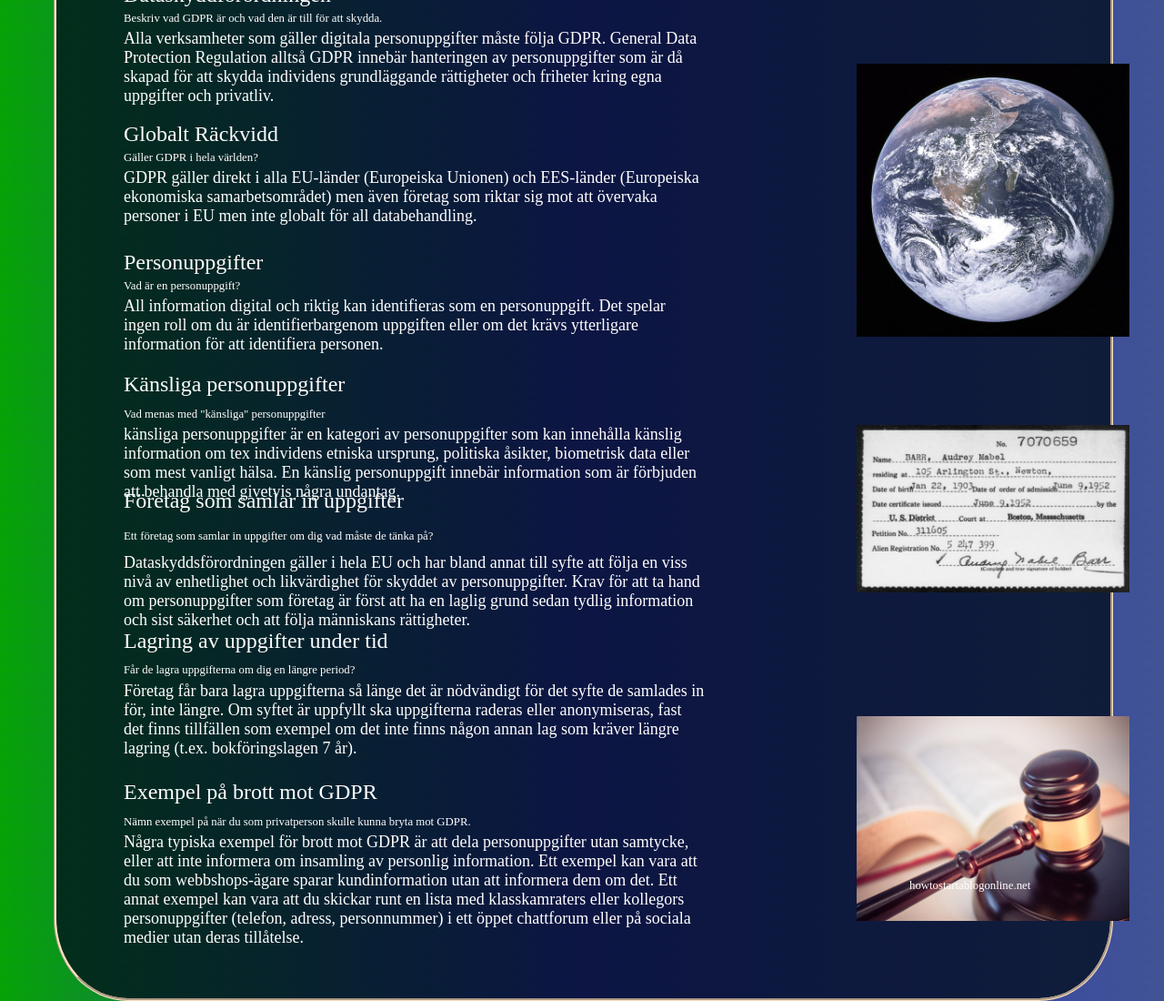
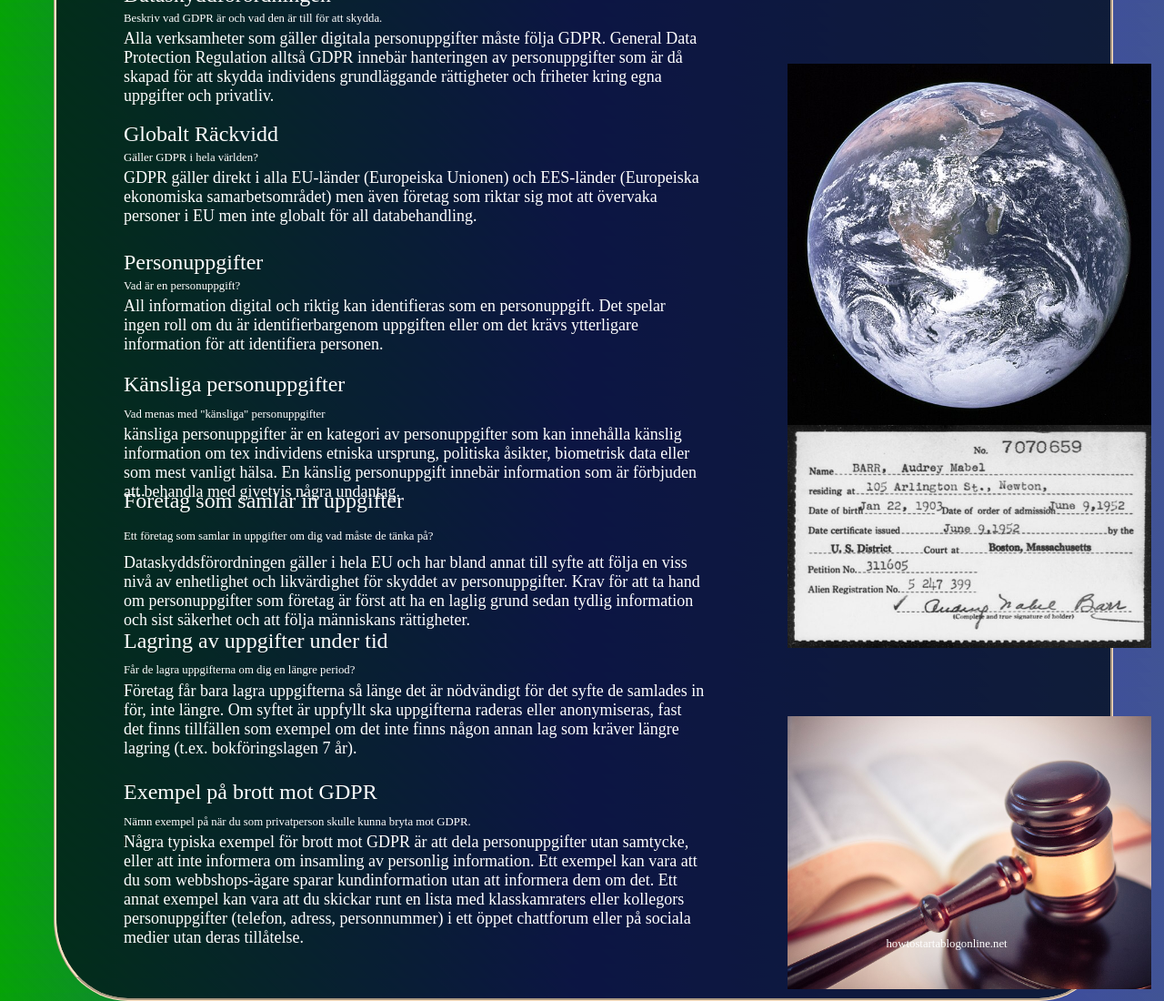
Before and after one commit to ColonelFallaway/Lagar-och-regler, a plain HTML site: page index.html in a window 1280 px wide. Shown: the part 253-1353 px from the top of the page at 91% size. Drawn offline with Linux system fonts and the light colour scheme.

Commit message:
final pls

```diff
--- a/ViktorWebb.css
+++ b/ViktorWebb.css
@@ -53,7 +53,7 @@ border-color: bisque;
 	width: 20px;
 	height: auto;
 	margin-top: 55%;
-	margin-left: 73%;
+	margin-left: 67%;
 	position: absolute;
 	display: inline-block;
 	border-radius: 8%;
@@ -64,7 +64,7 @@ border-color: bisque;
 	width: 20px;
 	height: auto;
 	margin-top: 24%;
-	margin-left: 73%;
+	margin-left: 67%;
 	position: absolute;
 	display: inline-block;
 	border-radius: 8%;
@@ -75,15 +75,15 @@ border-color: bisque;
 	width: 20px;
 	height: auto;
 	margin-top: 80%;
-	margin-left: 73%;
+	margin-left: 67%;
 	position: absolute;
 
 }
 .gavelcredit{
 	font-size: 80%;
 	color: white;
-	margin-top: 94%;
-	margin-left: 77.5%;
+	margin-top: 99%;
+	margin-left: 75.5%;
 	margin-right: 30%;
 	position: absolute;
 }
--- a/index.html
+++ b/index.html
@@ -13,13 +13,13 @@
 
 
     <div class="block1"> </div>
-    <div class="earthimg"><img src="The_Earth_seen_from_Apollo_17.jpg" width="300px"></div>
+    <div class="earthimg"><img src="The_Earth_seen_from_Apollo_17.jpg" width="2000%"></div>
 
 
-    <div class="gavelimg"><img src="Legal_Gavel_&_Open_Law_Book_(27905720280).jpg" width="300px"></div>
+    <div class="gavelimg"><img src="Legal_Gavel_&_Open_Law_Book_(27905720280).jpg" width="2000%"></div>
     <div class="gavelcredit">howtostartablogonline.net</div>
 
-    <div class="personaldataimg"><img src="640px-BARR,_Audrey_Mabel_-_DPLA_-_f372f9dd4b1bf1eb1b5dfe0f649831c6.jpg" width="300px"></div>
+    <div class="personaldataimg"><img src="640px-BARR,_Audrey_Mabel_-_DPLA_-_f372f9dd4b1bf1eb1b5dfe0f649831c6.jpg" width="2000%"></div>
 
 
     <p> <a href="http://127.0.0.1:5500/1index.html" class="button-class">
```
